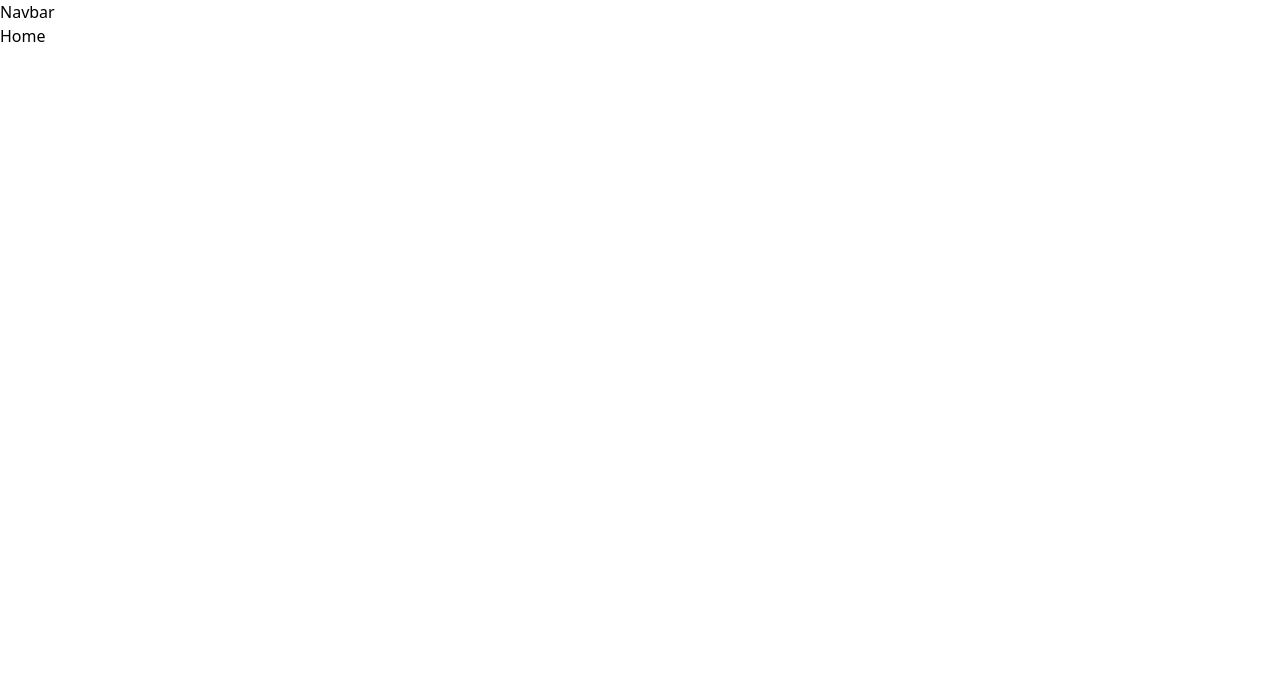
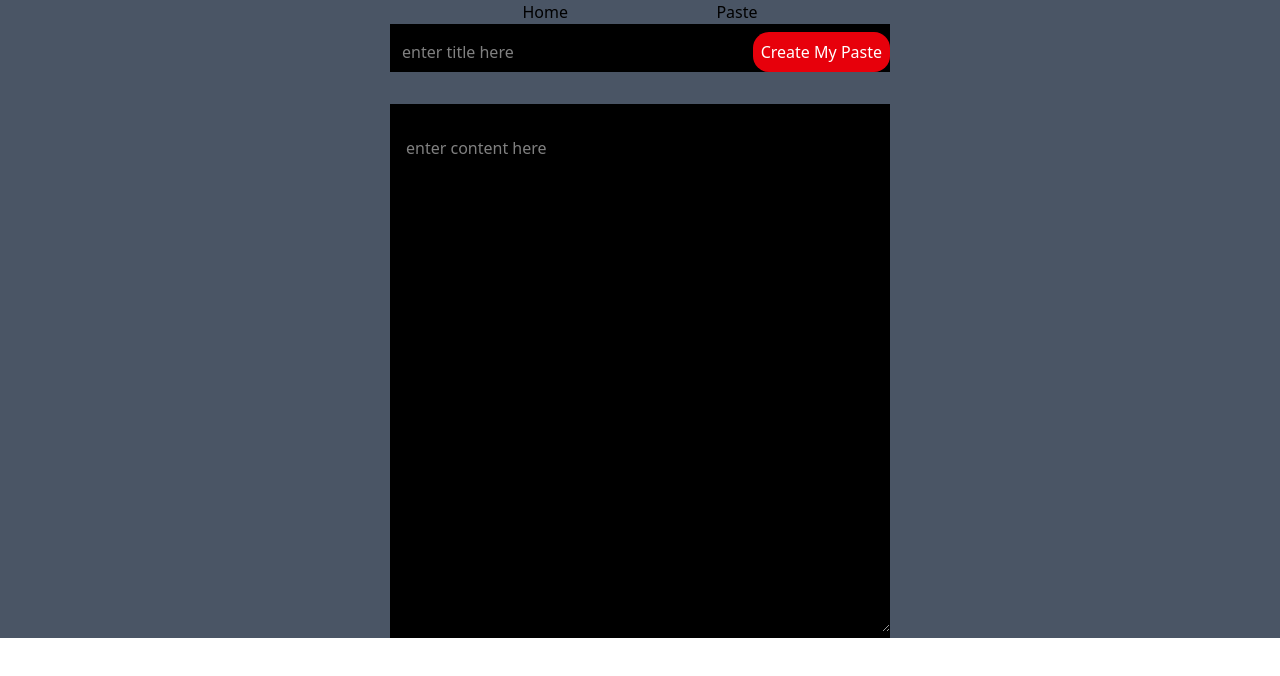
Before and after one commit to khushi-gupta-tech/Paste-App, a React (Vite) app: page / in a window 1280 px wide. Shown: the top 676 px of the page. Built offline with nearby package versions, Linux system fonts and the light colour scheme.

Commit message:
create basic interface

```diff
--- a/src/App.jsx
+++ b/src/App.jsx
@@ -33,7 +33,7 @@ const router = createBrowserRouter([
 function App() {
 
   return (
-    <div>
+    <div className="flex justify-center bg-gray-600 h-full w-full">
         <RouterProvider router={router}/>
     </div>
   )
--- a/src/components/Home.jsx
+++ b/src/components/Home.jsx
@@ -1,9 +1,61 @@
-import React from 'react'
+import React, { useState } from "react";
+import { useDispatch } from "react-redux";
+import { useSearchParams } from "react-router-dom";
+import { addToPaste, UpdateToPaste } from "../redux/pasteSlice";
 
 const Home = () => {
+  const [title, setTitle] = useState("");
+  const [value, setValue] = useState("");
+  const [seachParams, setSeachParams] = useSearchParams();
+  const pasteId = seachParams.get("pasteId");
+
+  const dispatch = useDispatch()
+
+  function createPaste(){
+    const paste = {
+      title : title,
+      content: value,
+      _id: pasteId ||
+           Date.now().toString(36),
+      cretaedAt: new Date().toISOString(),
+    }
+    if(pasteId){
+      // update
+      dispatch(UpdateToPaste(paste))
+    } else{
+      //create
+      dispatch(addToPaste(paste))
+    }
+    // after creation or updation
+    setTitle('');
+    setValue('');
+    setSeachParams('');
+
+  }
+
   return (
-    <div>Home</div>
-  )
-}
+    <div>
+      <div className="flex flex-row gap-7 bg-black text-white place-content-between">
+        <input
+          className="p-1 rounded-2xl mt-2 w-[66%] pl-3"
+          type="text"
+          placeholder="enter title here"
+          value={title}
+          onChange={(e) => setTitle(e.target.value)}
+        />
+        <button onClick={createPaste} className="p-2 rounded-2xl mt-2 bg-red-600 cursor:pointer">
+          {pasteId ? "Update My Paste" : "Create My Paste"}
+        </button>
+      </div>
+      <div className="mt-8 bg-black text-white">
+        <textarea
+        className="rounded-2xl mt-4 min-w-[500px] p-4 "
+        value={value}
+        placeholder="enter content here"
+        onChange={(e)=> setValue(e.target.value)} rows={20}/>
+      </div>
+    </div>
+  );
+};
 
-export default Home
+export default Home;
--- a/src/components/Navbar.jsx
+++ b/src/components/Navbar.jsx
@@ -1,8 +1,17 @@
 import React from 'react'
+import { NavLink } from 'react-router-dom'
 
 const Navbar = () => {
   return (
-    <div>Navbar</div>
+    <div className='flex flex-row gap-4 place-content-evenly'>
+      <NavLink to='/'>
+         Home
+      </NavLink>
+
+      <NavLink to='/pastes'>
+         Paste
+      </NavLink>
+    </div>
   )
 }
 
--- a/src/main.jsx
+++ b/src/main.jsx
@@ -6,10 +6,10 @@ import store from './store.js'
 import { Provider } from 'react-redux'
 
 createRoot(document.getElementById('root')).render(
-  <StrictMode>
+
     <Provider store={store}>
       <App />
     </Provider>
 
-  </StrictMode>,
+
 )
```
Also changed, not shown: src/index.css (line endings or trailing spaces).
